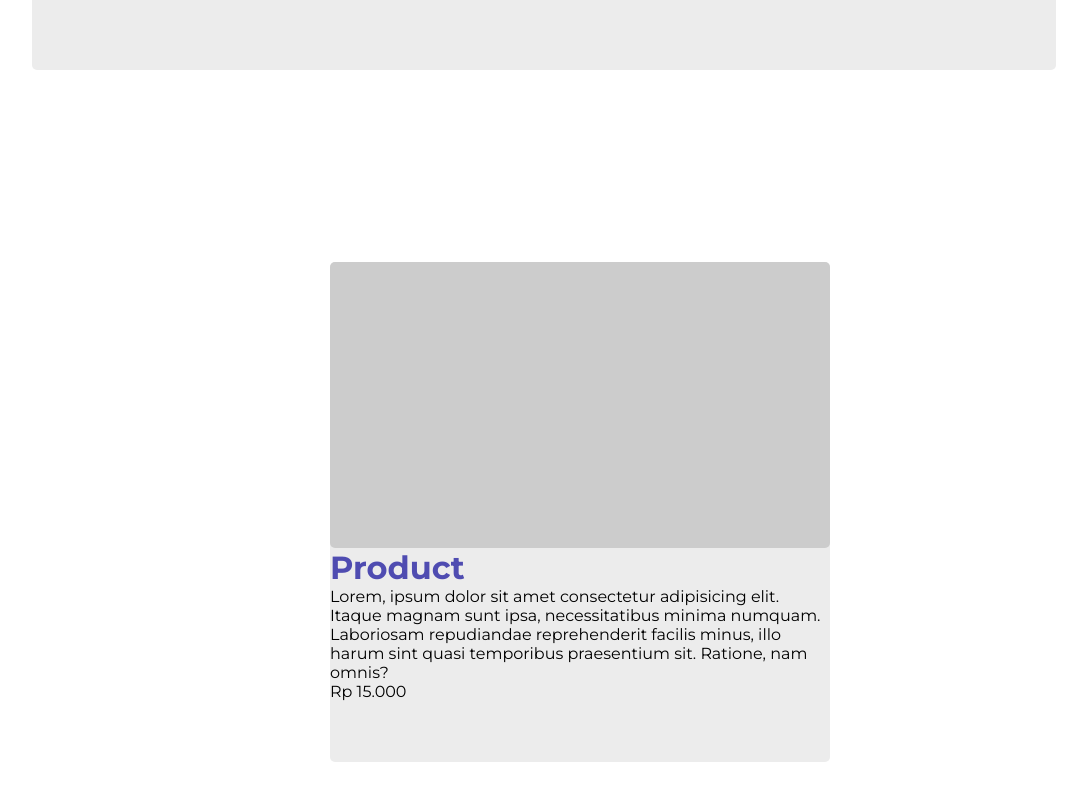
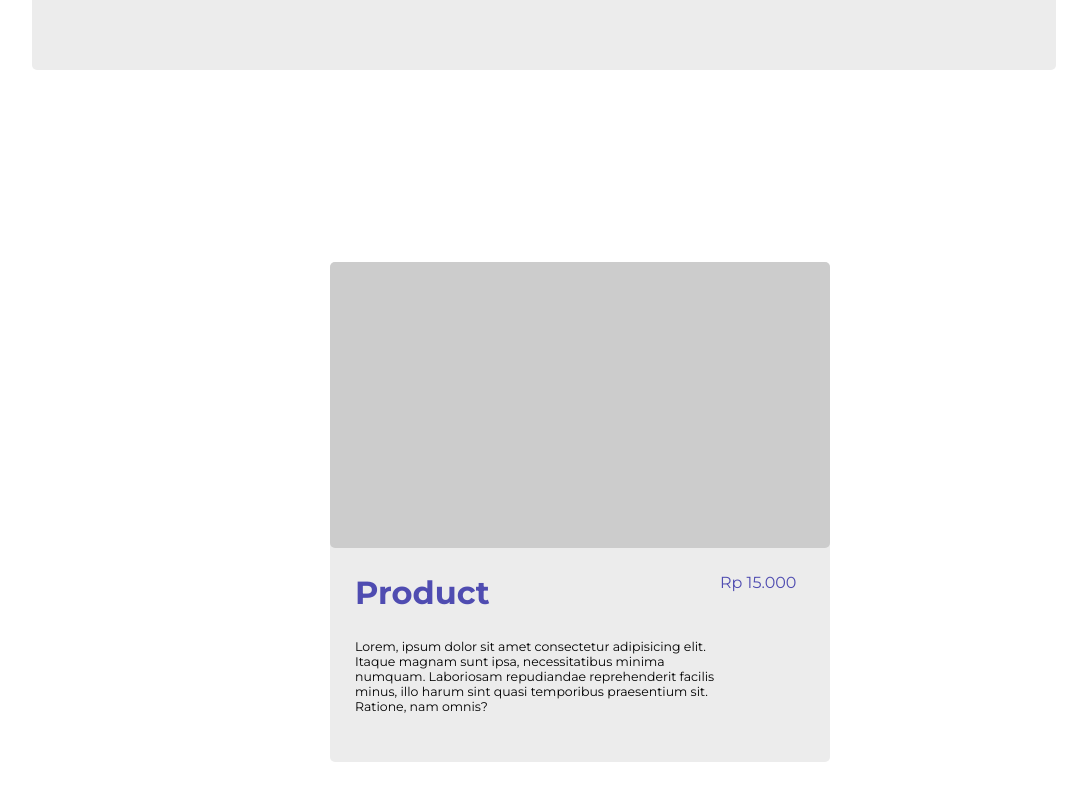
Before and after one commit to azanra/personal-product-landing-page, a React (Vite) app: page / in a window 1280 px wide. Shown: the part 1384-2184 px from the top of the page, without its empty margins (118-1205 px from the left). Built offline with nearby package versions, Linux system fonts and the light colour scheme.

Commit message:
Position and style product item

```diff
--- a/src/App.css
+++ b/src/App.css
@@ -89,6 +89,18 @@ body {
     margin: 15% 0 20% 35%;
 }
 
+.product-text-container {
+    padding: 25px;
+}
+
+.product-order-price {
+    width: 85px;
+}
+
+.product-header-text {
+    margin-bottom: 7.5%;
+}
+
 .colored-span-text {
     color: var(--order-color);
 }
--- a/src/modules/body/product/text/text.jsx
+++ b/src/modules/body/product/text/text.jsx
@@ -1,12 +1,12 @@
 function ProductText({name, description, price}) {
     return (
-        <div>
+        <div className="product-text-container flex-container">
             <div>
-                <h1 className="colored-span-text">{name}</h1>
-                <p>{description}</p>
+                <h1 className="colored-span-text product-header-text">{name}</h1>
+                <p className="order-text">{description}</p>
             </div>
             <div>
-                <p>{price}</p>
+                <p className="colored-span-text product-order-price">{price}</p>
             </div>
         </div>
     )
```
